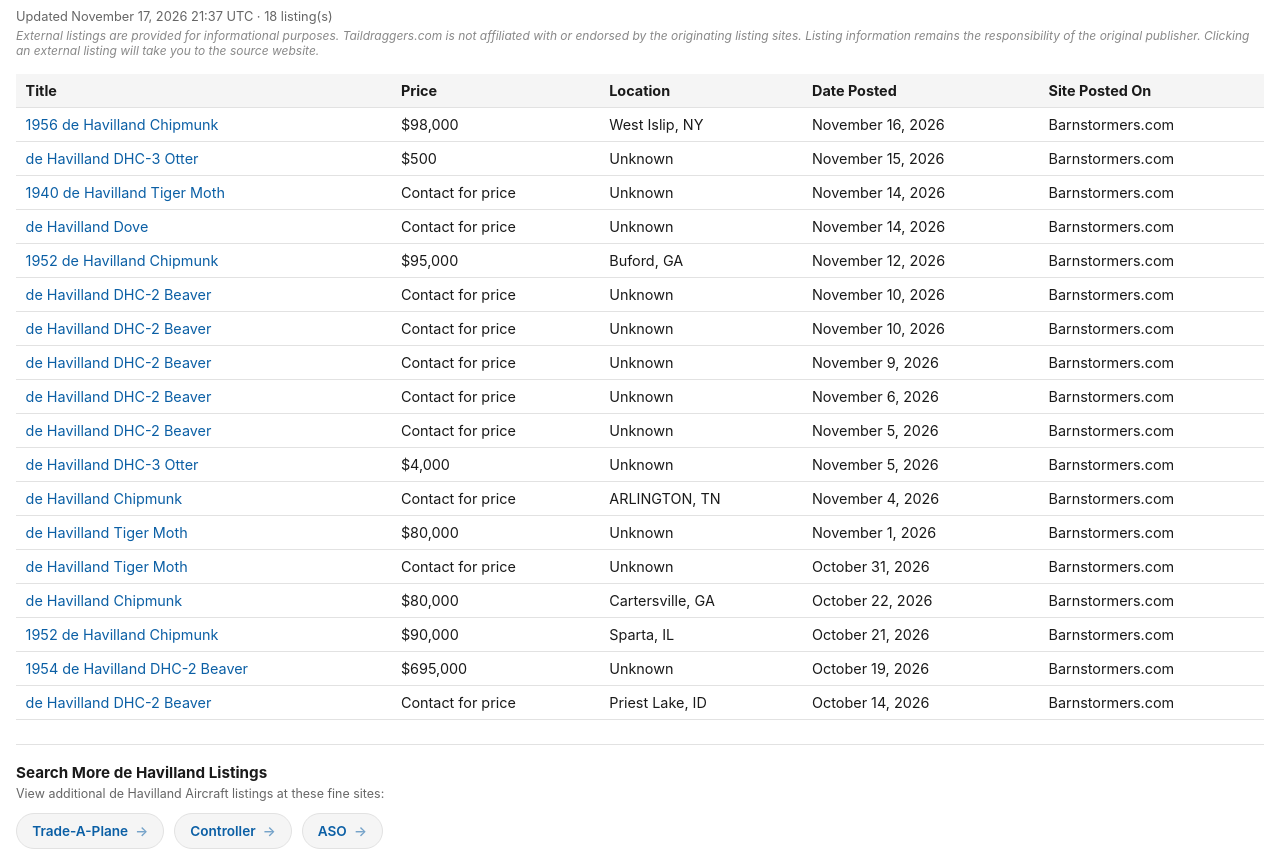
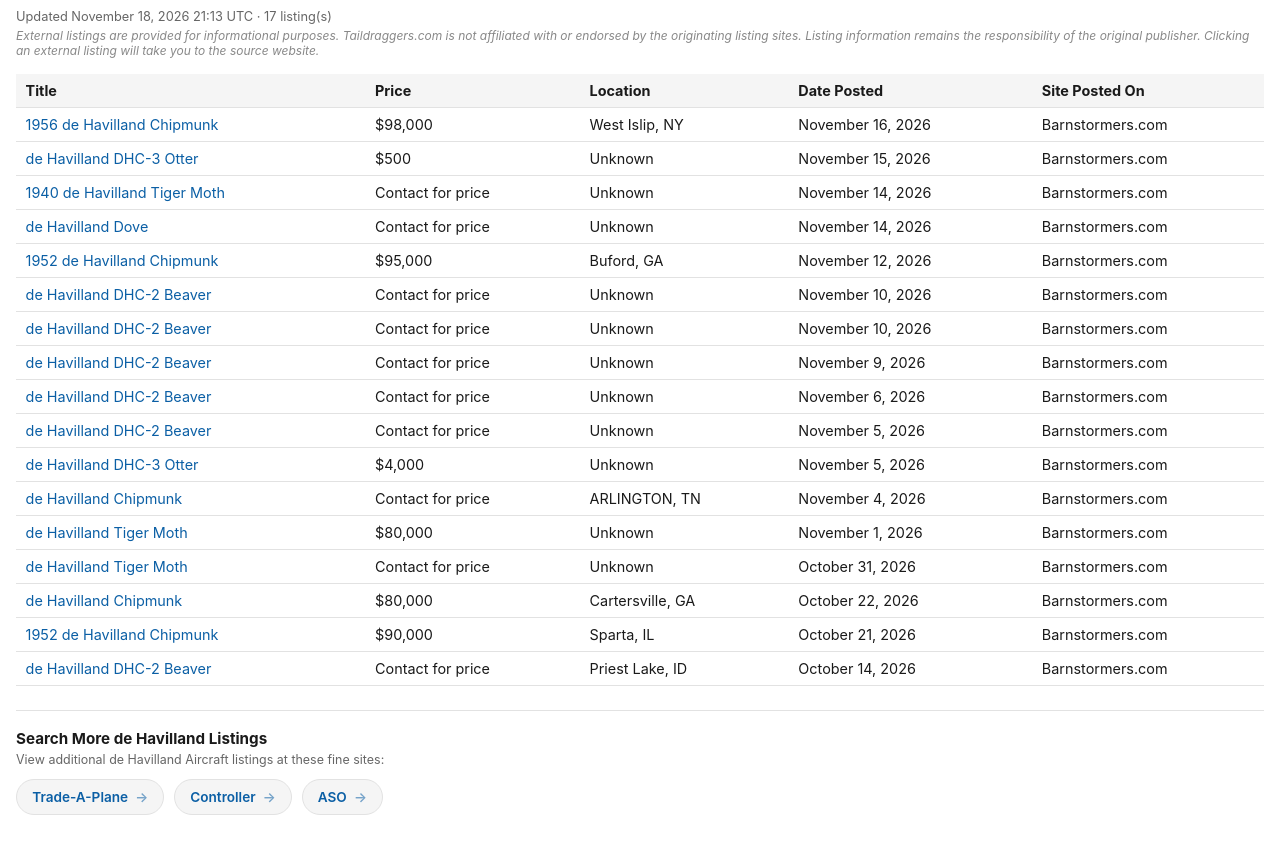
Before and after one commit to taildraggers/de-Havilland, a plain HTML site: page docs/index.html in a window 1280 px wide. Shown: the part 43-908 px from the top of the page. After the commit the page ends 874 px from the top, so only its background shows below. Drawn offline with Linux system fonts and the light colour scheme.

Commit message:
Update de Havilland listings (2026-11-18)

```diff
--- a/docs/index.html
+++ b/docs/index.html
@@ -76,7 +76,7 @@
 </head>
 <body>
   <h1>Other de Havilland Ads on the Web</h1>
-  <div class="updated">Updated November 17, 2026 21:37 UTC &middot; 18 listing(s)</div>
+  <div class="updated">Updated November 18, 2026 21:13 UTC &middot; 17 listing(s)</div>
   <div class="disclaimer">External listings are provided for informational purposes. Taildraggers.com is not affiliated with or endorsed by the originating listing sites. Listing information remains the responsibility of the original publisher. Clicking an external listing will take you to the source website.</div>
   <table>
     <thead>
@@ -99,7 +99,6 @@
         <tr><td><a href="https://www.barnstormers.com/classified-2006637-DH82-Tiger-Moth-Project.html" target="_blank" rel="noopener noreferrer">de Havilland Tiger Moth</a></td><td>Contact for price</td><td>Unknown</td><td>October 31, 2026</td><td>Barnstormers.com</td></tr>
         <tr><td><a href="https://www.barnstormers.com/classified-2079587-FOR-SALE-DHC-1-Chipmunk.html" target="_blank" rel="noopener noreferrer">de Havilland Chipmunk</a></td><td>$80,000</td><td>Cartersville, GA</td><td>October 22, 2026</td><td>Barnstormers.com</td></tr>
         <tr><td><a href="https://www.barnstormers.com/classified-2074439-1952-Award-Winning-Chipmunk.html" target="_blank" rel="noopener noreferrer">1952 de Havilland Chipmunk</a></td><td>$90,000</td><td>Sparta, IL</td><td>October 21, 2026</td><td>Barnstormers.com</td></tr>
-        <tr><td><a href="https://www.barnstormers.com/classified-2078923-1954-DEHAVILLAND-DHC-2-MK-I.html" target="_blank" rel="noopener noreferrer">1954 de Havilland DHC-2 Beaver</a></td><td>$695,000</td><td>Unknown</td><td>October 19, 2026</td><td>Barnstormers.com</td></tr>
         <tr><td><a href="https://www.barnstormers.com/classified-1734761-Beaver-Short-Stack-Heater.html" target="_blank" rel="noopener noreferrer">de Havilland DHC-2 Beaver</a></td><td>Contact for price</td><td>Priest Lake, ID</td><td>October 14, 2026</td><td>Barnstormers.com</td></tr>
     </tbody>
   </table>
```
